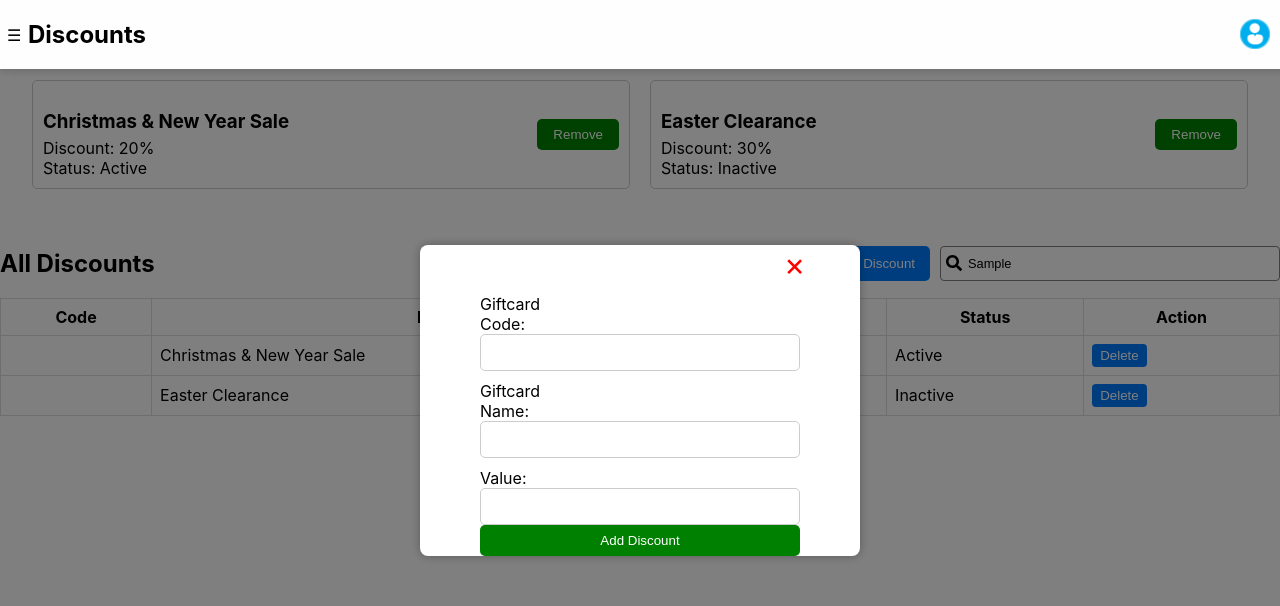
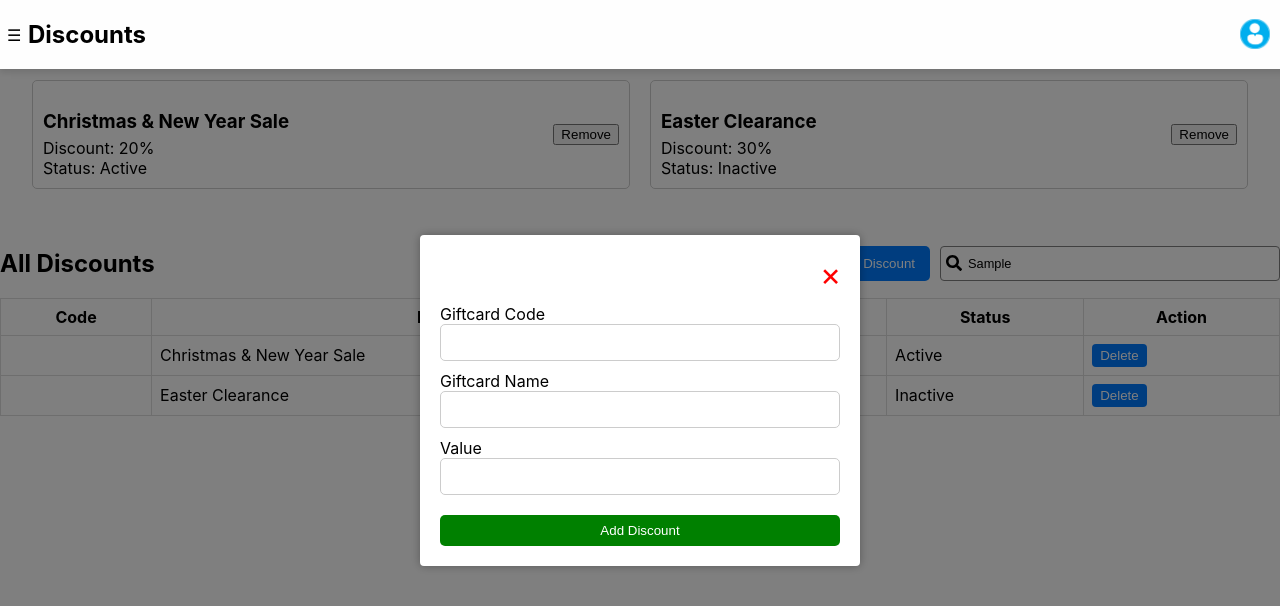
Before and after one commit to Ombito/Admin-dashboard, a React (Create React App) app: page /discounts in a window 1280 px wide. Both pictures are taken after typing "Sample" into the empty fields and a click on the button "Add Discount". Shown: the top 606 px of the page. Built offline with nearby package versions, Linux system fonts and the light colour scheme; a web font is replaced by a local one; what @react-pdf/renderer would draw is missing.

Commit message:
Fix: discounts

```diff
--- a/src/components/Discounts/discounts.css
+++ b/src/components/Discounts/discounts.css
@@ -24,11 +24,11 @@
 }
 .discount-modal-content {
   background-color: #fff;
-  padding: 0px 20px 0px 20px;
-  border-radius: 8px;
+  border-radius: 4px;
   box-shadow: 0 0 10px rgba(0, 0, 0, 0.3);
   max-width: 400px;
   width: 100%;
+  padding: 20px;
   margin: auto;
 }
 
@@ -64,11 +64,12 @@
   display: flex;
   flex-direction: column;
   margin: auto;
-  width: 80%;
+  width: 100%;
 }
 
 .discount-form label {
   margin-top: 10px;
+  width: fit-content;
 }
 
 .discount-form input {
@@ -78,15 +79,16 @@
 }
 
 
-button {
+.discount-button {
   padding: 8px 16px;
   color: #fff;
   border: none;
   border-radius: 5px;
   cursor: pointer;
   background-color: green;
+  margin-top: 20px;
 }
-button:hover {
+.discount-button:hover {
   background-color: #d32f2f;
 }
 .add-discount-button {
@@ -108,6 +110,9 @@ button:hover {
   .discounts-hero-container {
     width: 95%;
   }
+  .discount-modal-content {
+    width: 85%;
+  }
   .discounts-list {
     width: 100%;
     padding: 0;
--- a/src/components/Discounts/discounts.jsx
+++ b/src/components/Discounts/discounts.jsx
@@ -47,6 +47,7 @@ const handleInputChange = (e) => {
       };
       setDiscounts([...discounts, newDiscountEntry]);
       setNewDiscount({ name: '', discountPercentage: '' });
+      setCreateDiscountModal(false);
     } else {
       alert("Please fill in all fields.");
     }
@@ -109,9 +110,9 @@ const handleInputChange = (e) => {
               <div className='discount-modal-content'>
                 <form className="discount-form" onSubmit={addDiscount}>
                   <span className="close" onClick={handleDiscountClose}>&times;</span>
-                  <label htmlFor="discount-code">Giftcard Code:</label>
+                  <label htmlFor="discount-code">Giftcard Code</label>
                   <input type="text" id="discount-code" name="code"value={newDiscount.code} onChange={handleInputChange} required />
-                  <label htmlFor="discount-name">Giftcard Name:</label>
+                  <label htmlFor="discount-name">Giftcard Name</label>
                   <input
                     type="text"
                     id="discount-name"
@@ -120,9 +121,9 @@ const handleInputChange = (e) => {
                     onChange={handleInputChange}
                     required
                   />
-                  <label htmlFor="discount-value">Value:</label>
+                  <label htmlFor="discount-value">Value</label>
                   <input type="number" id="discount-value" name="discountPercentage" value={newDiscount.discountPercentage} onChange={handleInputChange} required/>
-                  <button type="submit">Add Discount</button>
+                  <button className="discount-button" type="submit">Add Discount</button>
                 </form>
               </div>
             </div>
```
